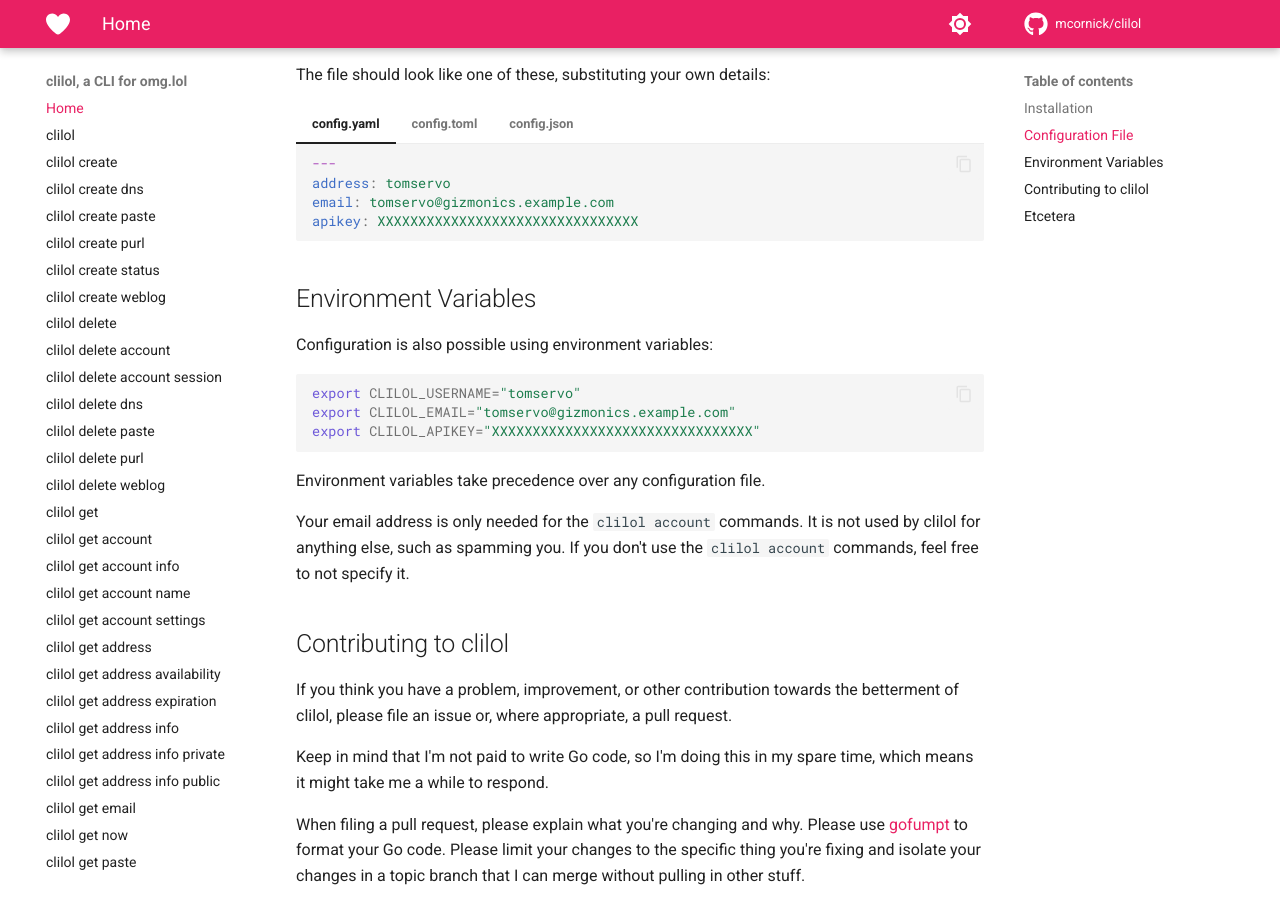
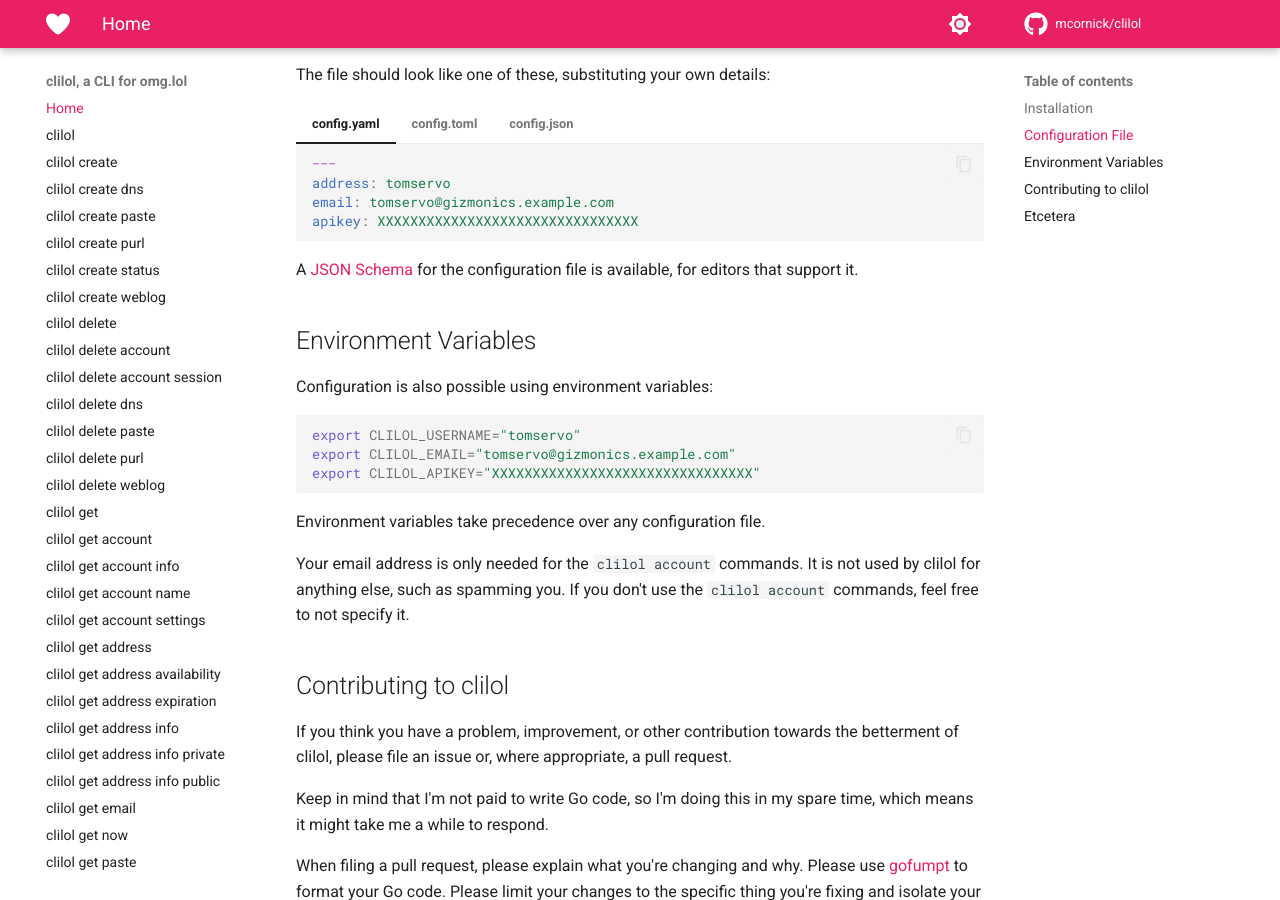
Before and after one commit to mcornick/clilol, an MkDocs documentation site: the page built from docs/index.md, in a window 1280 px wide and 900 px high, scrolled down 1549 px. Built offline with MkDocs 1.6.1 and Material for MkDocs 9.7.7, drawn with Linux system fonts in a browser that asks for light colours; comment, search, counter and statistics services are not loaded.

Commit message:
docs: link to config.schema.json
Signed-off-by: Mark Cornick <mcornick@mcornick.com>

````diff
--- a/docs/index.md
+++ b/docs/index.md
@@ -133,6 +133,7 @@ The file should look like one of these, substituting your own details:
       "apikey": "XXXXXXXXXXXXXXXXXXXXXXXXXXXXXXXX"
     }
     ```
+A [JSON Schema](config.schema.json) for the configuration file is available, for editors that support it.
 
 ## Environment Variables
 
````
